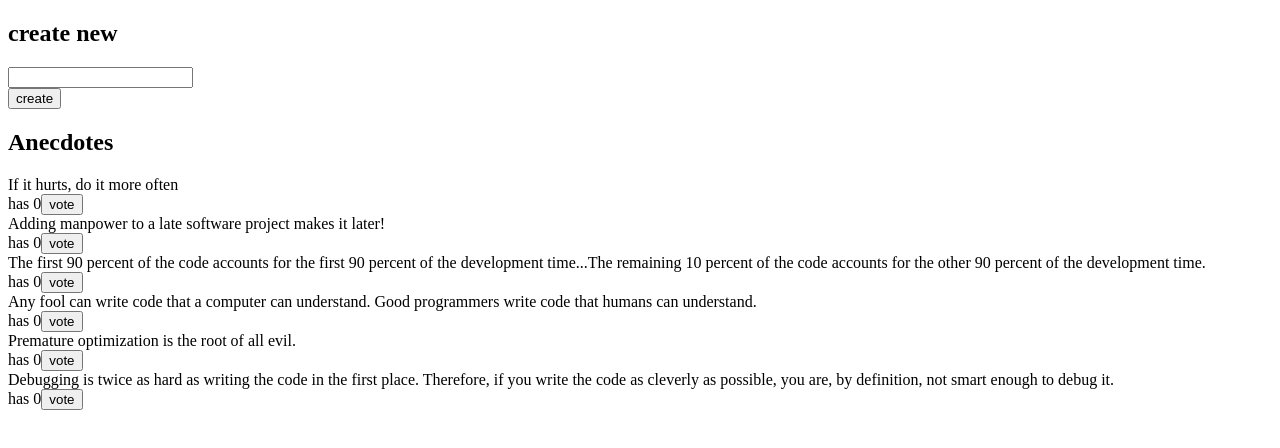
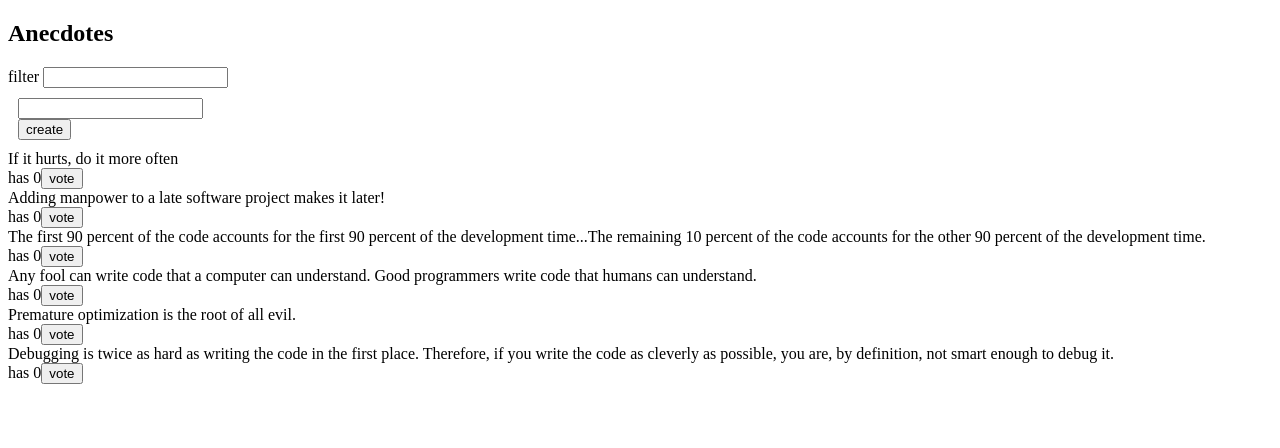
Before and after one commit to joonaskinnunen/Full-stack-open-2019-osa6, a React (Create React App) app in the folder redux-anecdotes/: page / in a window 1280 px wide. Shown: the top 448 px of the page. Built offline with nearby package versions, Linux system fonts and the light colour scheme.

Commit message:
add task 6.11

```diff
--- a/redux-anecdotes/src/App.js
+++ b/redux-anecdotes/src/App.js
@@ -2,11 +2,14 @@ import React from 'react';
 import AnecdoteList from './components/AnecdoteList'
 import AnecdoteForm from './components/AnecdoteForm'
 import Notification from './components/Notification'
+import Filter from './components/Filter';
 
 const App = (props) => {
   return (
     <div>
+       <h2>Anecdotes</h2>
       <Notification store={props.store} />
+      <Filter store={props.store} />
       <AnecdoteForm store={props.store} />
       <AnecdoteList store={props.store} />
     </div>
--- a/redux-anecdotes/src/components/AnecdoteForm.js
+++ b/redux-anecdotes/src/components/AnecdoteForm.js
@@ -15,9 +15,11 @@ const AnecdoteForm = (props) => {
             store.dispatch(newNotificationAction(''))
         }, 5000)
     }
+    const style = {
+        margin: 10
+    }
     return (
-        <div>
-            <h2>create new</h2>
+        <div style={style}>
             <form onSubmit={addAnecdote}>
                 <div><input name='anecdote' /></div>
                 <button type='submit'>create</button>
--- a/redux-anecdotes/src/components/AnecdoteList.js
+++ b/redux-anecdotes/src/components/AnecdoteList.js
@@ -5,29 +5,17 @@ import { newNotificationAction } from '../reducers/notificationReducer'
 const AnecdoteList = (props) => {
     const store = props.store
     const anecdotes = store.getState().data.sort((a, b) => { return b.votes - a.votes })
+    const filter = store.getState().filter
     const vote = (anecdote) => {
         store.dispatch(voteAction(anecdote.id))
         store.dispatch(newNotificationAction(`you voted '${anecdote.content}'`))
         setTimeout(() => {
             store.dispatch(newNotificationAction(''))
         }, 5000)
-
-
     }
     return (
         <div>
-            <h2>Anecdotes</h2>
-            {anecdotes.map(anecdote =>
-                <div key={anecdote.id}>
-                    <div>
-                        {anecdote.content}
-                    </div>
-                    <div>
-                        has {anecdote.votes}
-                        <button onClick={() => vote(anecdote)}>vote</button>
-                    </div>
-                </div>
-            )}
+            {anecdotes.map((x, i) => x.content.toLowerCase().includes(filter.toLowerCase()) && (<div key={x.id}><div>{x.content}</div><div> has {x.votes}<button onClick={() => vote(x)}>vote</button></div></div>))}
         </div>
     )
 }
--- /dev/null
+++ b/redux-anecdotes/src/components/Filter.js
@@ -0,0 +1,20 @@
+import React from 'react'
+import {newFilterAction} from '../reducers/filterReducer'
+
+const Filter = (props) => {
+  const handleChange = (event) => {
+      console.log(event.target.value)
+    props.store.dispatch(newFilterAction(event.target.value))
+  }
+  const style = {
+    marginBottom: 10
+  }
+
+  return (
+    <div style={style}>
+      filter <input onChange={handleChange} />
+    </div>
+  )
+}
+
+export default Filter
--- a/redux-anecdotes/src/components/Notification.js
+++ b/redux-anecdotes/src/components/Notification.js
@@ -4,6 +4,7 @@ const Notification = (props) => {
   const style = {
     border: 'solid',
     padding: 10,
+    margin: 10,
     borderWidth: 1
   }
 
--- a/redux-anecdotes/src/index.js
+++ b/redux-anecdotes/src/index.js
@@ -4,10 +4,12 @@ import { createStore, combineReducers } from 'redux'
 import App from './App'
 import anecdoteReducer from './reducers/anecdoteReducer'
 import notificationReducer from './reducers/notificationReducer'
+import filterReducer from './reducers/filterReducer'
 
 const reducer = combineReducers({
   data: anecdoteReducer,
-  notification: notificationReducer
+  notification: notificationReducer,
+  filter: filterReducer
 })
 
 const store = createStore(reducer)
--- /dev/null
+++ b/redux-anecdotes/src/reducers/filterReducer.js
@@ -0,0 +1,18 @@
+export const newFilterAction = (filter) => {
+    return {
+        type: 'NEWFILTER',
+        filter
+    }
+}
+
+const filterReducer = (state = '', action) => {
+    console.log('state now: ', state)
+    console.log('action', action)
+    switch(action.type) {
+        case 'NEWFILTER':
+            return action.filter
+        default: return state
+    }
+}
+
+export default filterReducer
```
Also changed, not shown: 1 other file (tests, documents, lock files or other folders).
